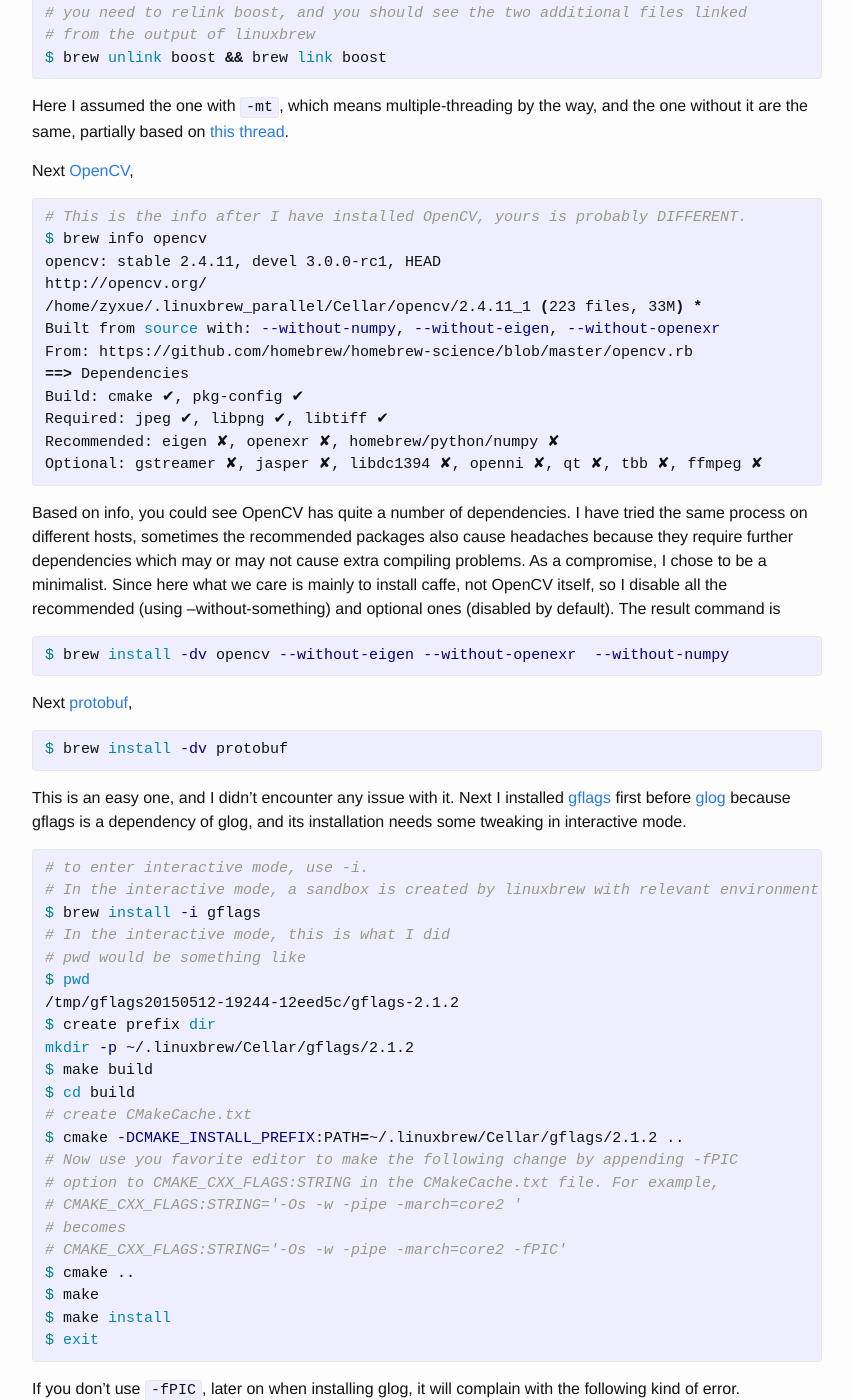
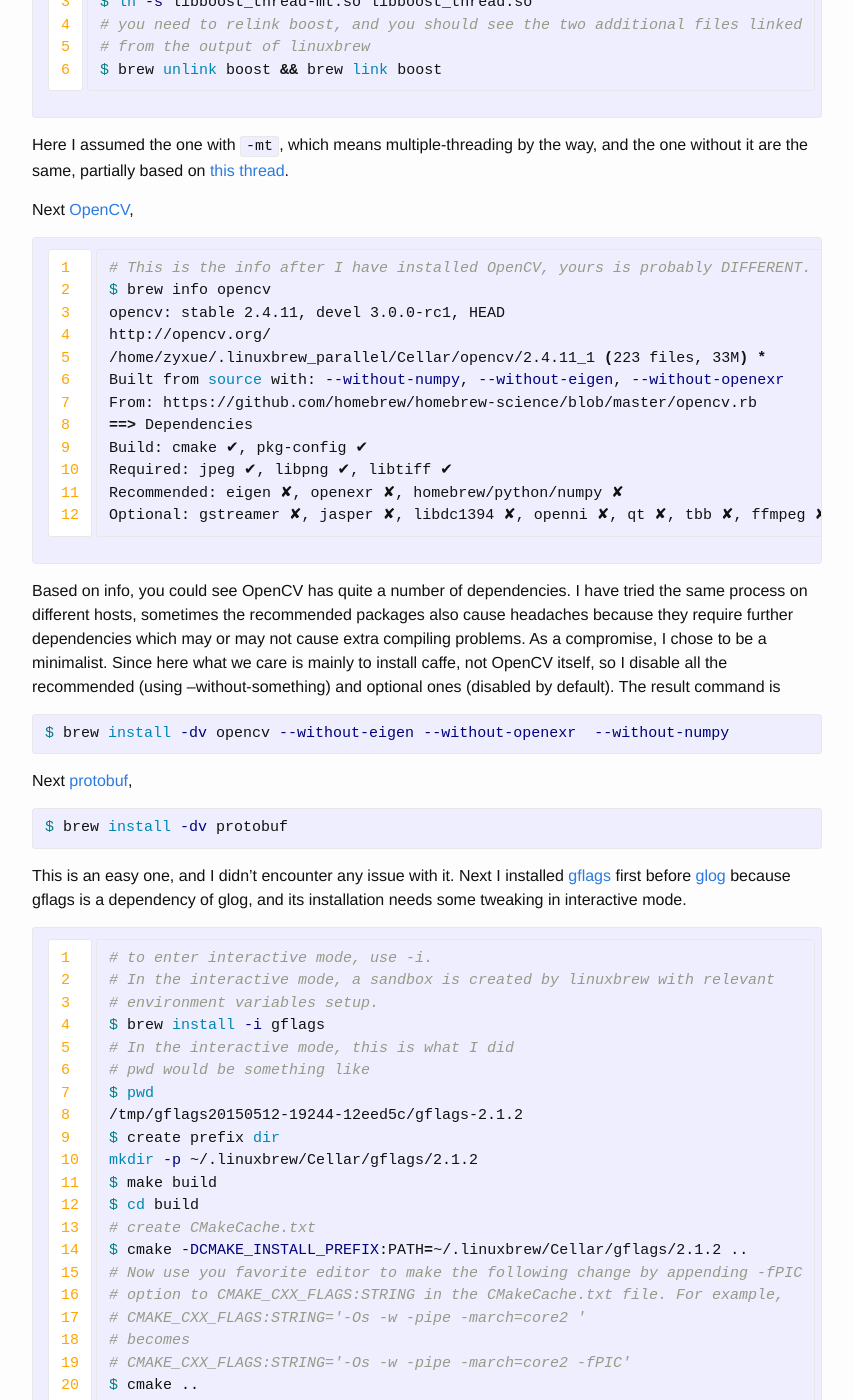
Before and after one commit to zyxue/zyxue.github.io, a Jekyll site: the page built from _posts/2015-05-12-install-caffe-on-linux-host-without-root-permission.md, in a window 1280 px wide and 1400 px high, scrolled down 1210 px. Shown: the whole window, without its empty margins (213-1066 px from the left). Built offline with Jekyll 4.4.1, drawn with Linux system fonts in a browser that asks for light colours; comment, search, counter and statistics services are not loaded; some of the changed text lies outside the part shown.

Commit message:
added linenos in _posts/2015-05-12-install-caffe-on-linux-host-without-root-permission.md accordingly

```diff
--- a/_posts/2015-05-12-install-caffe-on-linux-host-without-root-permission.md
+++ b/_posts/2015-05-12-install-caffe-on-linux-host-without-root-permission.md
@@ -64,7 +64,7 @@
 `libboost-thread-mt.so` available, and caffe will complain later. My fix is to
 do the following symlinks
 
-{% highlight bash %}
+{% highlight bash linenos %}
 $ cd ~/.linuxbrew/Cellar/boost/1.58.0/lib/
 $ ln -s libboost_thread-mt.a libboost_thread.a
 $ ln -s libboost_thread-mt.so libboost_thread.so
@@ -80,7 +80,7 @@
 
 Next [OpenCV](http://opencv.org/),
 
-{% highlight bash %}
+{% highlight bash linenos %}
 # This is the info after I have installed OpenCV, yours is probably DIFFERENT.
 $ brew info opencv
 opencv: stable 2.4.11, devel 3.0.0-rc1, HEAD
@@ -118,9 +118,10 @@
 [glog](https://github.com/google/glog) because gflags is a dependency of glog,
 and its installation needs some tweaking in interactive mode.
 
-{% highlight bash %}
+{% highlight bash linenos %}
 # to enter interactive mode, use -i.
-# In the interactive mode, a sandbox is created by linuxbrew with relevant environment variables setup.
+# In the interactive mode, a sandbox is created by linuxbrew with relevant
+# environment variables setup.
 $ brew install -i gflags
 # In the interactive mode, this is what I did
 # pwd would be something like
@@ -193,7 +194,7 @@
 now on except for one thing, which will be told soon. Just follow the steps on
 the caffe page.
 
-{% highlight bash %}
+{% highlight bash linenos %}
 $ cp Makefile.config.example Makefile.config
 # Adjust Makefile.config, if you've followed the above steps exactly,
 # Make.config should be easy to follow.
@@ -223,7 +224,7 @@
 cooked for Mac only. This isn't a surprise since linuxbrew is forked from
 homebrew, which was initially designed for Mac OS X. Anyway, here is my fix
 
-{% highlight bash %}
+{% highlight bash linenos %}
 # Open the formula in your editor
 $ brew edit boost-python
 # change the following line
@@ -248,7 +249,7 @@
 Finally, we're ready to try out one of the tutorials with our newly brewed
 caffe.
 
-{% highlight bash %}
+{% highlight bash linenos %}
 $ cd $CAFFE_ROOT
 $ ./data/mnist/get_mnist.sh
 $ ./examples/mnist/create_mnist.sh
```
